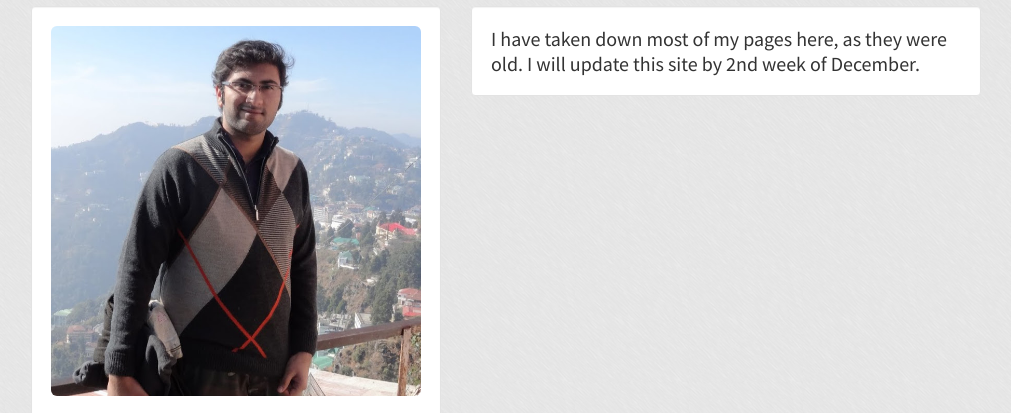
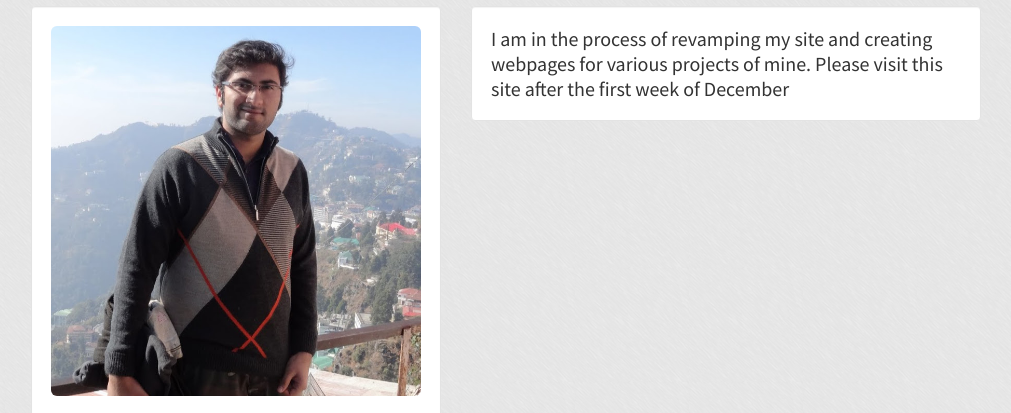
Before and after one commit to rahul003/rahul003.github.io, a plain HTML site: page index.html in a window 1280 px wide. Shown: the part 74-487 px from the top of the page, without its empty margins (109-1120 px from the left). Drawn offline with Linux system fonts and the light colour scheme; a web font is replaced by a local one.

Commit message:
Update index.html

```diff
--- a/index.html
+++ b/index.html
@@ -173,7 +173,7 @@
 
         </div>
 	<div class = "well span5">
-		I have taken down most of my pages here, as they were old. I will update this site by 2nd week of December.
+		I am in the process of revamping my site and creating webpages for various projects of mine. Please visit this site after the first week of December
 	</div>
 
       </div>
```
